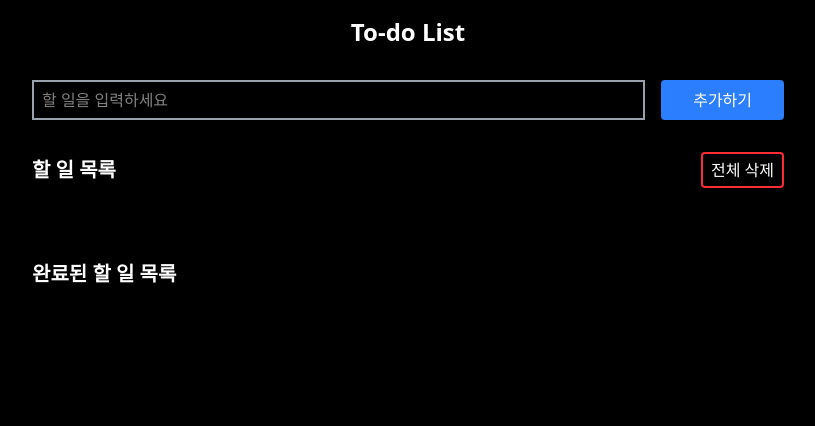
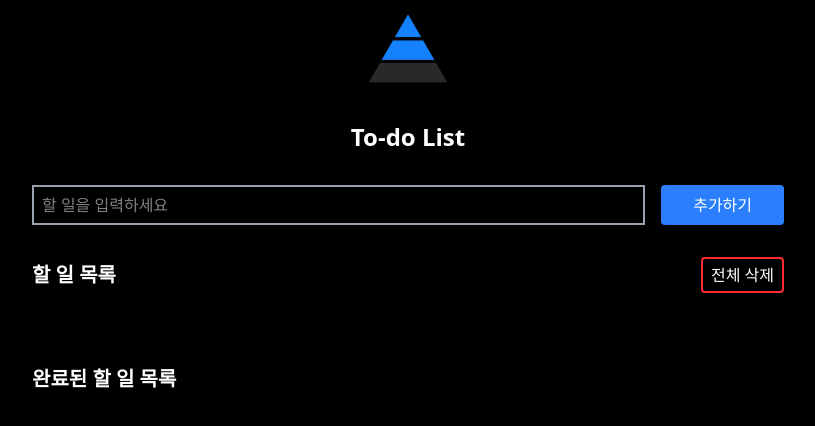
Before and after one commit to daybreaker42/react-todo, a React (Vite) app: page / in a window 1280 px wide. Shown: the top 426 px of the page, without its empty margins (232-1047 px from the left). Built offline with nearby package versions, Linux system fonts and the light colour scheme.

Commit message:
자잘한 수정

```diff
--- a/index.html
+++ b/index.html
@@ -1,5 +1,5 @@
 <!doctype html>
-<html lang="en">
+<html lang="kr">
   <head>
     <meta charset="UTF-8" />
     <link rel="icon" type="image/webp" href="/icon.webp" />
--- a/src/App.tsx
+++ b/src/App.tsx
@@ -47,7 +47,7 @@ function App() {
   }
 
   /**
-   * editTask - 할 일 수정 함수
+   * MARK: editTask - 할 일 수정 함수
    */
   const editTask = (id: number) => {
     setTaskList(prevList =>
@@ -115,10 +115,13 @@ function App() {
     setItem(taskList);
   }, [taskList]);
 
+  // MARK: 앱 시작
   return (
     <>
       {/* wrapper div */}
       <div className="container mx-auto max-w-3xl px-2">
+        {/* title image */}
+        <img src='./icon.webp' className='w-25 mx-auto' />
         {/* 제목 부분 */}
         <h1>To-do List</h1>
         {/* <h2>할 일 추가</h2> */}
--- a/src/css/todo.css
+++ b/src/css/todo.css
@@ -1,3 +1,5 @@
+/* 공통적인 스타일링 설정 */
+
 /* 초기화 */
 input, button{
     outline: none;
```
